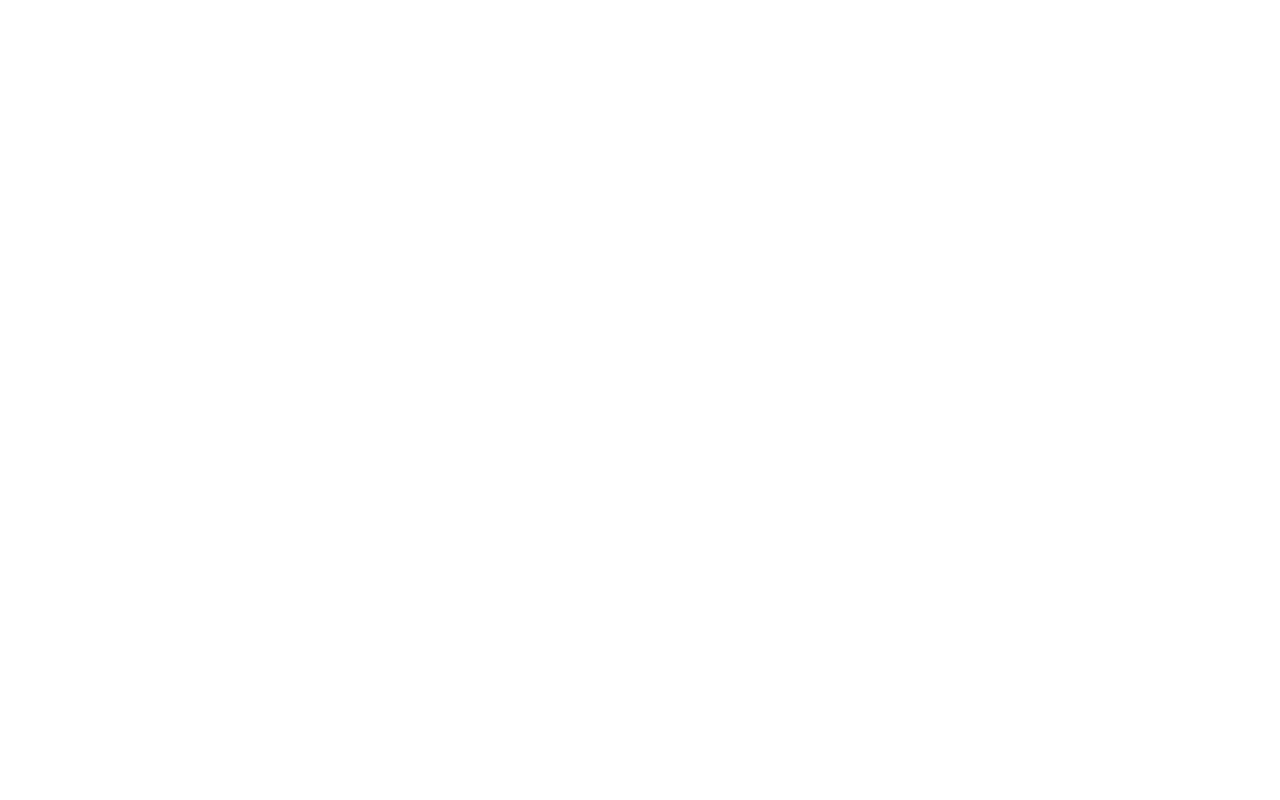
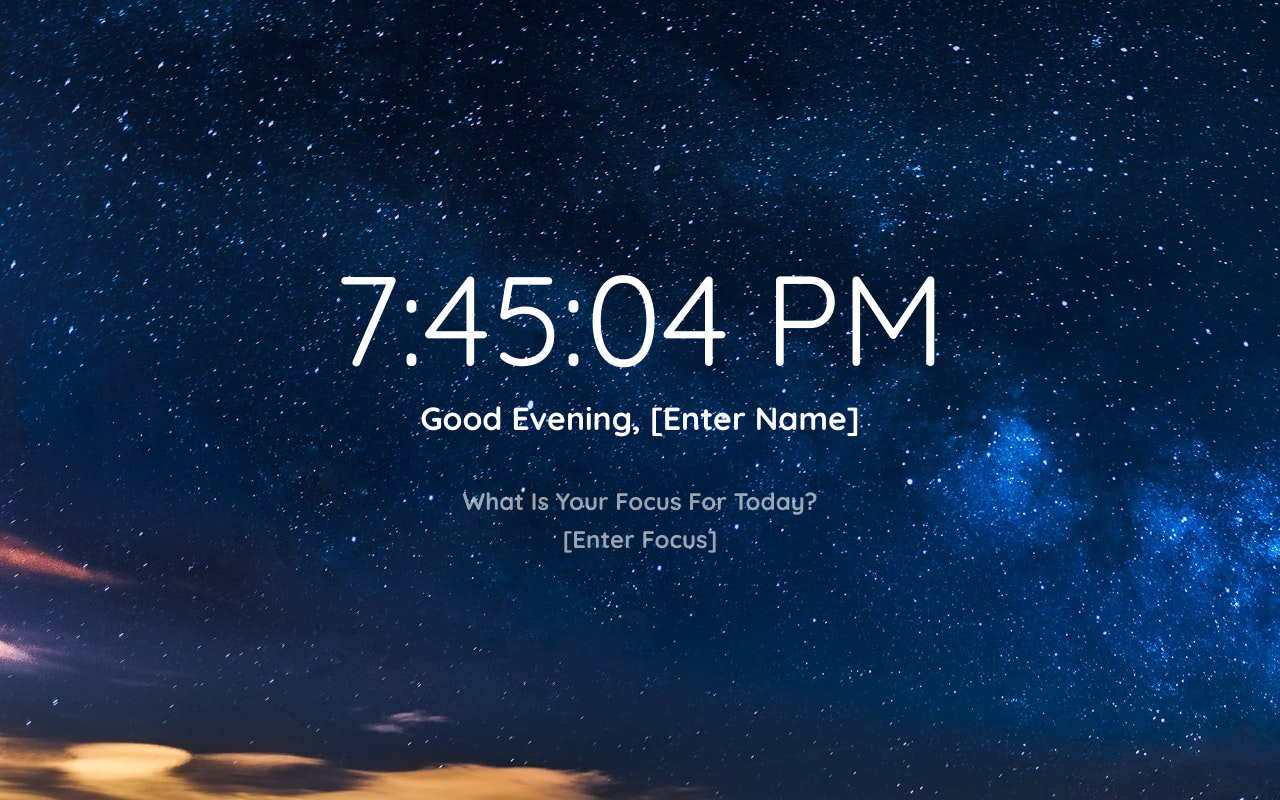
Before and after one commit to TanyaVerb/Dynamic-Landing-Page, a plain HTML site: page index.html in a window 1280 px wide. Drawn offline with Linux system fonts and the light colour scheme.

Commit message:
add function showTime

```diff
--- a/css/style.css
+++ b/css/style.css
@@ -0,0 +1,34 @@
+* {
+  box-sizing: border-box;
+  margin: 0;
+  padding: 0;
+}
+body {
+  font-family: "Quicksand", sans-serif;
+  /* font-optical-sizing: auto;
+  font-weight: weight;
+  font-style: normal; */
+  display: flex;
+  flex-direction: column;
+  align-items: center;
+  justify-content: center;
+  text-align: center;
+  height: 100vh;
+  color: black;
+}
+
+#time {
+  font-size: 8rem;
+}
+h1 {
+  margin-bottom: 3rem;
+}
+h2 {
+  margin-bottom: 0.5rem;
+  opacity: 0.6;
+}
+@media (max-width: 700px) {
+  #time {
+    font-size: 6rem;
+  }
+}
--- a/index.html
+++ b/index.html
@@ -3,10 +3,24 @@
   <head>
     <meta charset="UTF-8" />
     <meta name="viewport" content="width=device-width, initial-scale=1.0" />
+    <link rel="preconnect" href="https://fonts.googleapis.com" />
+    <link rel="preconnect" href="https://fonts.gstatic.com" crossorigin />
+    <link
+      href="https://fonts.googleapis.com/css2?family=Quicksand:wght@300..700&display=swap"
+      rel="stylesheet"
+    />
     <link rel="stylesheet" href="css/style.css" />
     <title>Dynamic Landing Page</title>
   </head>
   <body>
+    <time id="time"></time>
+    <h1>
+      <span id="greeting"></span>
+      <span id="name" contenteditable="true"></span>
+    </h1>
+
+    <h2>What Is Your Focus For Today?</h2>
+    <h2 id="focus" contenteditable="true"></h2>
     <script src="js/main.js"></script>
   </body>
 </html>
--- a/js/main.js
+++ b/js/main.js
@@ -0,0 +1,112 @@
+// DOM Elements
+const time = document.getElementById("time"),
+  greeting = document.getElementById("greeting"),
+  name = document.getElementById("name"),
+  focus = document.getElementById("focus");
+
+// Options
+const showAmPm = true;
+
+// Show Time
+function showTime() {
+  //   let today = new Date(2024, 5, 22, 20, 33, 30);
+  let today = new Date();
+  (hour = today.getHours()),
+    (min = today.getMinutes()),
+    (sec = today.getSeconds());
+
+  // Set AM or PM
+  const amPm = hour >= 12 ? "PM" : "AM";
+
+  // 12hr Format
+  hour = hour % 12 || 12;
+
+  // Output Time
+  time.innerHTML = `${hour}<span>:</span>${addZero(min)}<span>:</span>${addZero(
+    sec
+  )} ${showAmPm ? amPm : ""}`;
+
+  setTimeout(showTime, 1000);
+}
+
+// Add Zeros
+function addZero(n) {
+  return (parseInt(n, 10) < 10 ? "0" : "") + n;
+}
+
+// Set Background and Greeting
+function setBgGreet() {
+  //   let today = new Date(2024, 5, 22, 20, 33, 30);
+  let today = new Date();
+  hour = today.getHours();
+
+  if (hour < 12) {
+    // Morning
+    document.body.style.backgroundImage = "url('../img/afternoon.jpg')";
+    greeting.textContent = "Good Morning, ";
+  } else if (hour < 18) {
+    // Afternoon
+    document.body.style.backgroundImage = "url('../img/morning.jpg')";
+    greeting.textContent = "Good Afternoon, ";
+  } else {
+    // Evening
+    document.body.style.backgroundImage = "url('../img/night.jpg')";
+    greeting.textContent = "Good Evening, ";
+    document.body.style.color = "white";
+  }
+}
+
+// Get Name
+function getName() {
+  if (localStorage.getItem("name") === null) {
+    name.textContent = "[Enter Name]";
+  } else {
+    name.textContent = localStorage.getItem("name");
+  }
+}
+
+// Set Name
+function setName(e) {
+  if (e.type === "keypress") {
+    // Make sure enter is pressed
+    if (e.which == 13 || e.keyCode == 13) {
+      localStorage.setItem("name", e.target.innerText);
+      name.blur();
+    }
+  } else {
+    localStorage.setItem("name", e.target.innerText);
+  }
+}
+
+// Get Focus
+function getFocus() {
+  if (localStorage.getItem("focus") === null) {
+    focus.textContent = "[Enter Focus]";
+  } else {
+    focus.textContent = localStorage.getItem("focus");
+  }
+}
+
+// Set Focus
+function setFocus(e) {
+  if (e.type === "keypress") {
+    // Make sure enter is pressed
+    if (e.which == 13 || e.keyCode == 13) {
+      localStorage.setItem("focus", e.target.innerText);
+      focus.blur();
+    }
+  } else {
+    localStorage.setItem("focus", e.target.innerText);
+  }
+}
+
+name.addEventListener("keypress", setName);
+name.addEventListener("blur", setName);
+focus.addEventListener("keypress", setFocus);
+focus.addEventListener("blur", setFocus);
+
+// Run
+showTime();
+setBgGreet();
+getName();
+getFocus();
```
